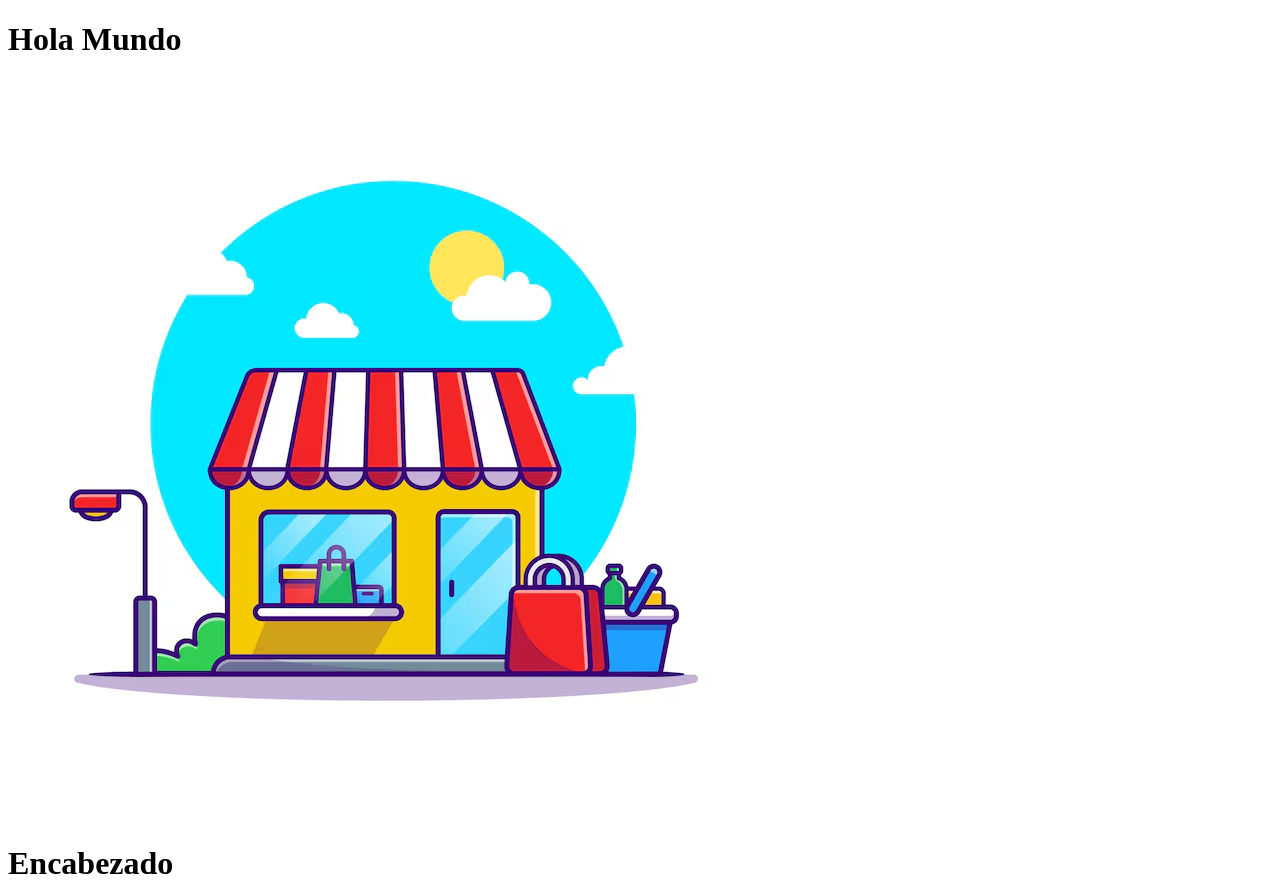
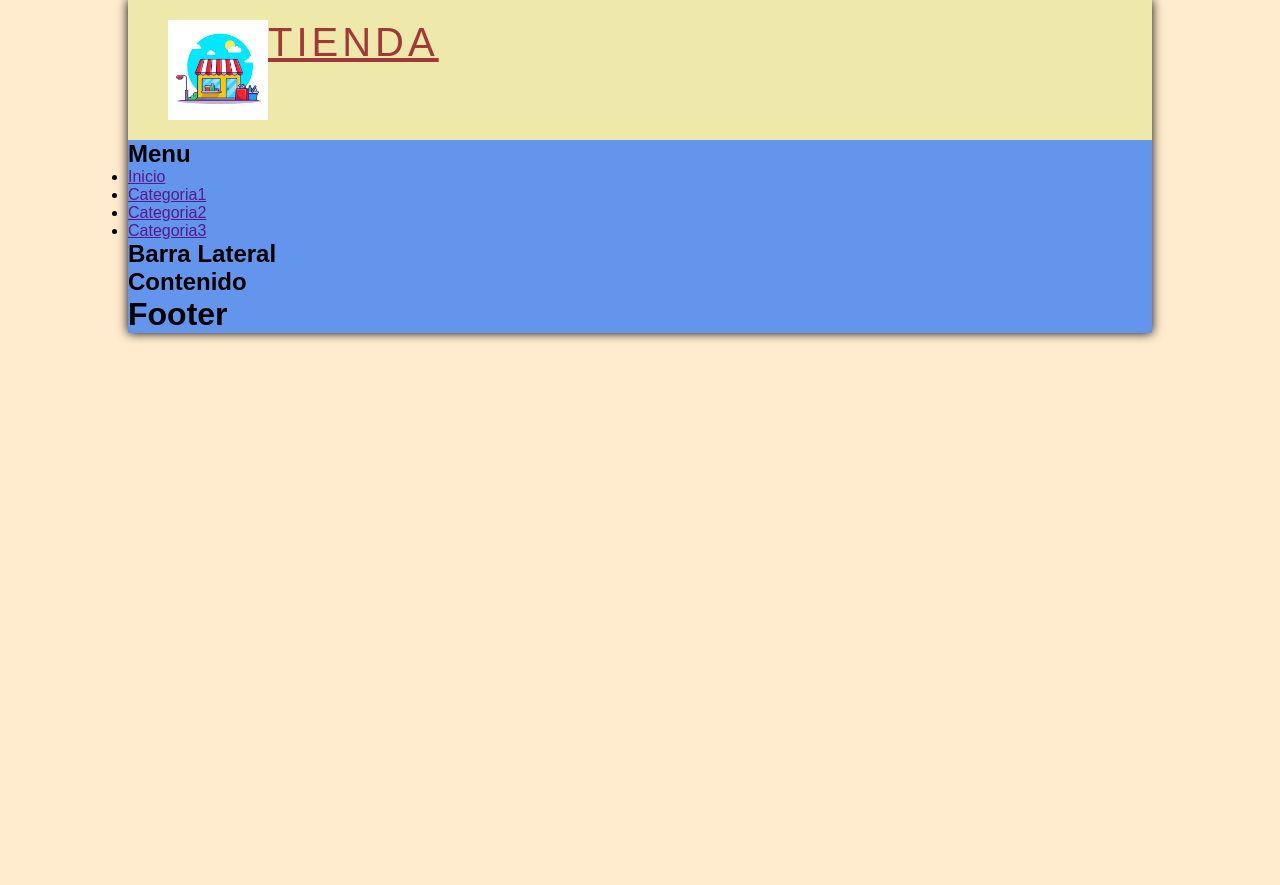
Before and after one commit to manuelaalejandrabarraganbastid-sudo/proyecto3230985, a plain HTML site: page index.html in a window 1280 px wide. Shown: the top 885 px of the page. After the commit the page ends 800 px from the top, so only its background shows below. Drawn offline with Linux system fonts and the light colour scheme.

Commit message:
inicio a dar formato con css

```diff
--- /dev/null
+++ b/assets/css/style.css
@@ -0,0 +1,42 @@
+*{
+    padding: 0px;
+    margin: 0px;
+    font-family: Arial, Helvetica, sans-serif;
+}
+
+body{
+    background: blanchedalmond;
+}
+
+#container{
+    width: 80%;
+    margin: 0px auto;
+    box-shadow: 0px 0px 10px black;
+    background: cornflowerblue;
+}
+
+#header{
+    height: 140px;
+    background: palegoldenrod;
+}
+
+#logo{
+    padding: 20px;
+    margin-left: 20px;
+    float: left;
+}
+
+#logo img{
+    float: left;
+    height: 100px;
+
+}
+
+#logo a{
+    float: left;
+    font-size: 40px;
+    letter-spacing: 4px;
+    font-family: Arial, Helvetica, sans-serif;
+    text-transform: uppercase;
+    color: #a13939;
+}
--- a/index.html
+++ b/index.html
@@ -3,16 +3,16 @@
 <head>
     <meta charset="UTF-8">
     <meta name="viewport" content="width=device-width, initial-scale=1.0">
+    <link rel="stylesheet" href="./assets/css/style.css">
     <title>Proyecto3230985</title>
 </head>
 <body>
-    <h1>Hola Mundo</h1>
     <div id="container">
     <header id="header">
         <div id="logo">
             <img src="./assets/css/img/tienda.jpg" alt="logo tienda">
+            <a href="index.html">Tienda</a>
         </div>
-        <h1>Encabezado</h1>
     </header>
     <nav id="menu">
         <h1>Menu</h1>
```
